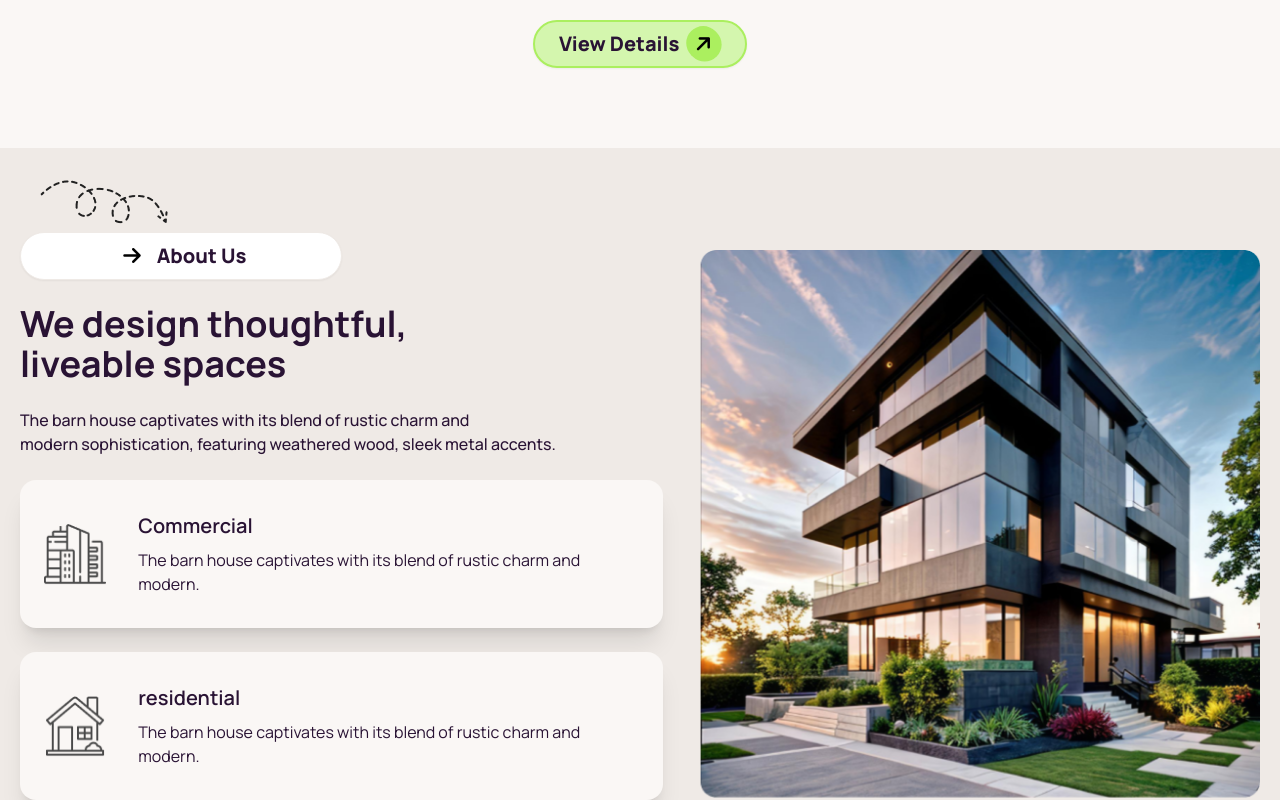
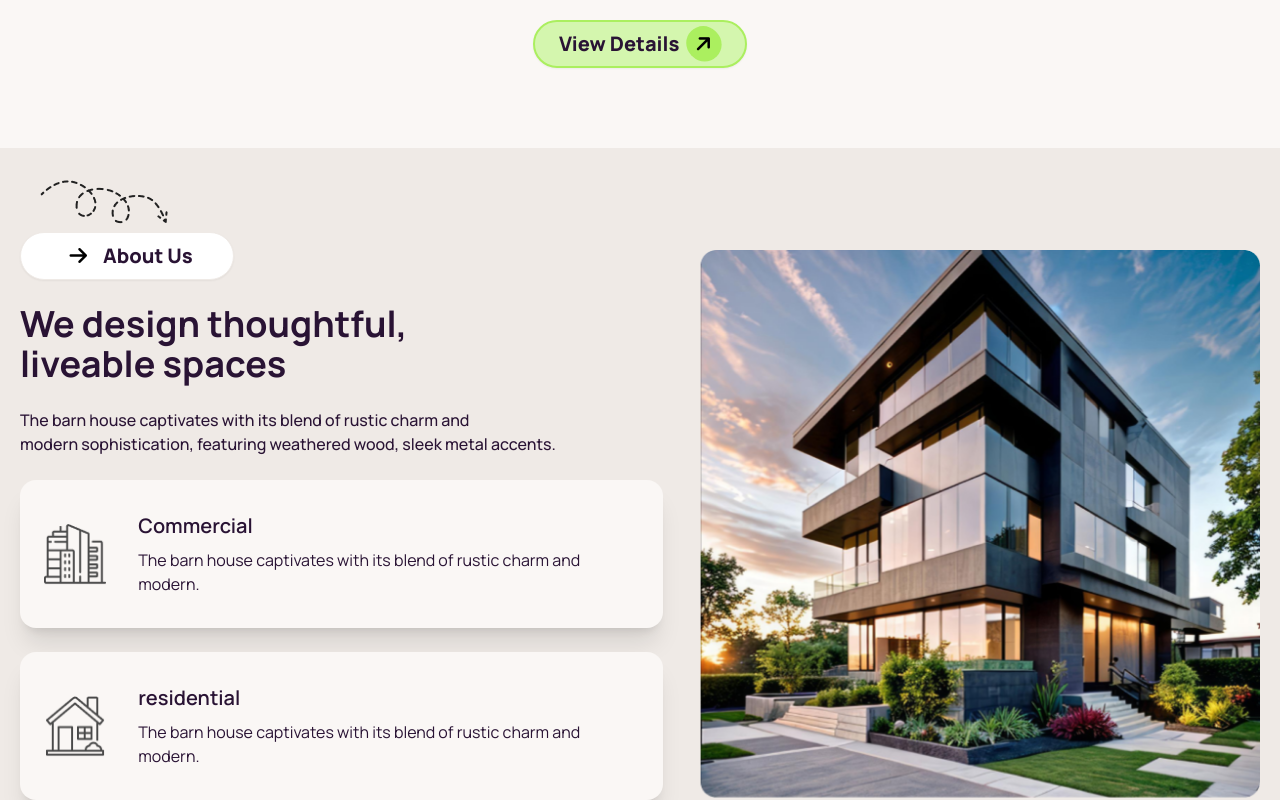
Before and after one commit to rohithaider/Architect-Company-Website, a plain HTML site: page index.html in a window 1280 px wide. Shown: the part 682-1482 px from the top of the page. Drawn offline with nearby package versions, Linux system fonts and the light colour scheme.

Commit message:
fixed width

```diff
--- a/index.html
+++ b/index.html
@@ -135,7 +135,7 @@
             <div class="flex flex-col space-y-6">
                 <!-- text contents -->
                 <a
-                class="btn bg-white font-extrabold text-xl w-2/4 self-center lg:self-start"
+                class="btn bg-white font-extrabold text-xl w-2/4 lg:w-2/6 self-center lg:self-start"
                 ><i
                 class="fa-solid fa-arrow-right text-black p-2 rounded-full "
               ></i
```
